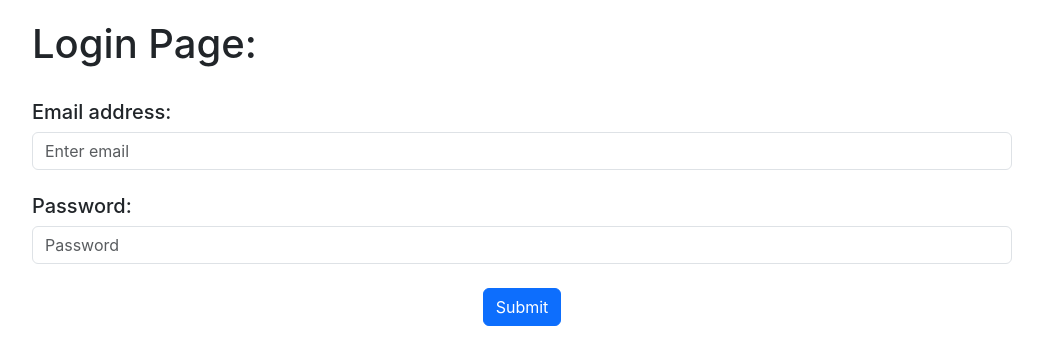
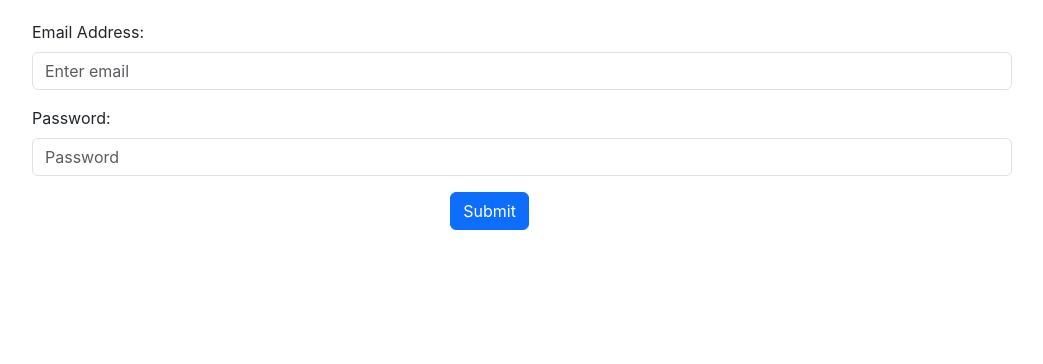
Before and after one commit to SER516/SER516-Team-Cleveland, a React (Create React App) app in the folder react-ui/: page / in a window 1280 px wide. Shown: the top 364 px of the page, without its empty margins (118-1161 px from the left). Built offline with nearby package versions, Linux system fonts and the light colour scheme.

Commit message:
Third Commit

```diff
--- a/react-ui/package.json
+++ b/react-ui/package.json
@@ -6,7 +6,9 @@
     "@testing-library/jest-dom": "^5.17.0",
     "@testing-library/react": "^13.4.0",
     "@testing-library/user-event": "^13.5.0",
+    "bootstrap": "^5.3.2",
     "react": "^18.2.0",
+    "react-bootstrap": "^2.10.0",
     "react-dom": "^18.2.0",
     "react-scripts": "^5.0.1",
     "web-vitals": "^2.1.4"
--- a/react-ui/src/App.js
+++ b/react-ui/src/App.js
@@ -1,17 +1,31 @@
 import logo from './logo.svg';
+import Button from 'react-bootstrap/Button';
+import Form from 'react-bootstrap/Form';
+import Row from 'react-bootstrap/Row';
+import Col from 'react-bootstrap/Col';
 import './App.css';
 
 function App() {
   return (
-    <div className="App">
-      <div className="mainbody">
-        <h1 align="left">Login Page: </h1><br/>
-        <h5 align="left">Email address: </h5>
-        <input type="email" class="form-control" id="Input1" aria-describedby="emailHelp" placeholder="Enter email"></input><br/>
-        <h5 align="left">Password: </h5>
-        <input type="password" class="form-control" id="Input2" placeholder="Password"></input><br/>
-        <button type="button" className="btn btn-primary" id="Submit1">Submit</button>
-      </div>
+    <div className="mainbody">
+      <Form>
+        <Form.Group className="mb-3" controlId="formBasicEmail">
+          <Form.Label>Email Address: </Form.Label>
+          <Form.Control type="email" placeholder="Enter email" />
+        </Form.Group>
+
+        <Form.Group className="mb-3" controlId="formBasicPassword">
+          <Form.Label>Password: </Form.Label>
+          <Form.Control type="password" placeholder="Password" />
+        </Form.Group>
+        <Row className="justify-content-md-center">
+          <Col xs lg="2">
+            <Button variant="primary" type="submit">
+              Submit
+            </Button>
+          </Col>
+        </Row>
+      </Form>
     </div>
   );
 }
```
Also changed, not shown: 1 other file (tests, documents, lock files or other folders).
